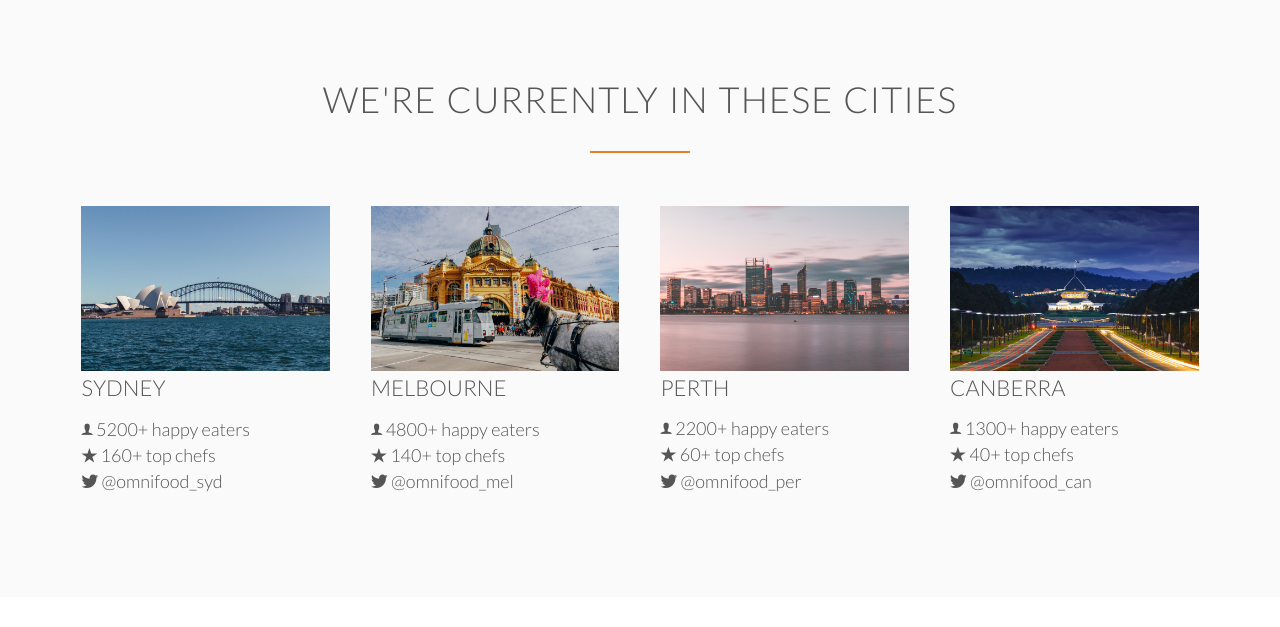
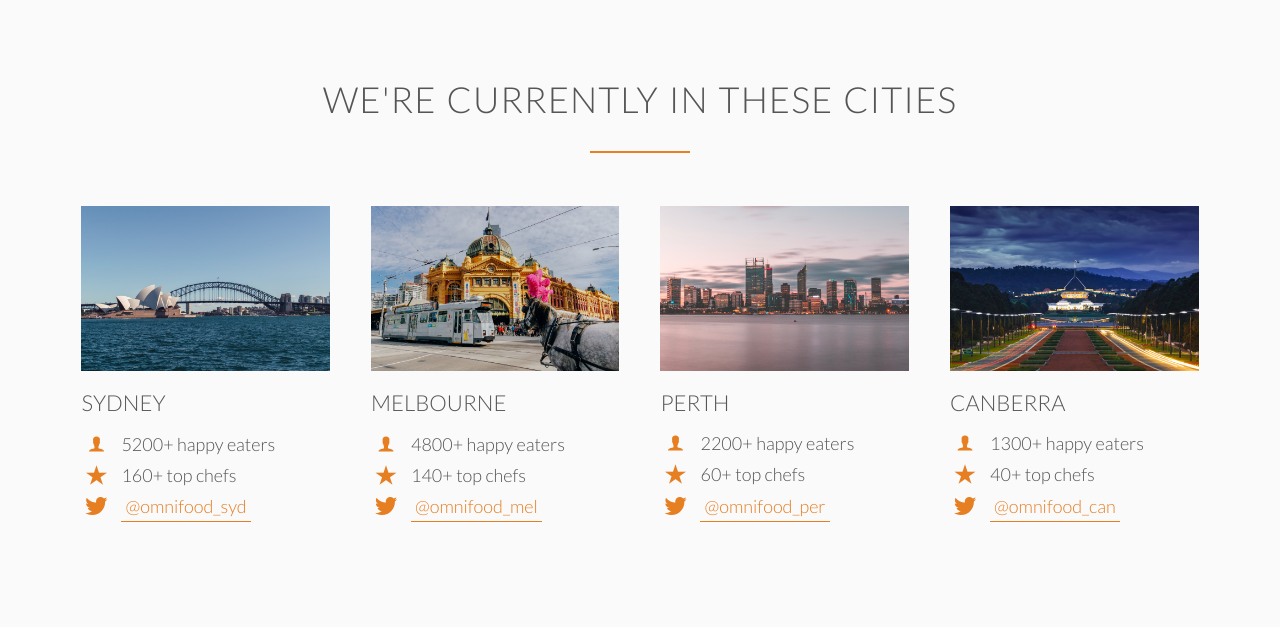
Before and after one commit to barrosdaniel/AcademicProjects-08OmniFood, a PHP site: page / in a window 1280 px wide. Shown: the part 2824-3451 px from the top of the page. Before the commit the page ends 3316 px from the top, so only its background shows below. Run offline with PHP 8.4, Linux system fonts and the light colour scheme; some web fonts are replaced.

Commit message:
feature: cities section complete

```diff
--- a/index.html
+++ b/index.html
@@ -23,7 +23,7 @@
         <ul>
           <li><a href="#">Food delivery</a></li>
           <li><a href="#how-it-works">How it works</a></li>
-          <li><a href="#">Our cities</a></li>
+          <li><a href="#cities">Our cities</a></li>
           <li><a href="#">Sign up</a></li>
         </ul>
       </nav>
@@ -154,7 +154,7 @@
     </div>
   </section>
 
-  <section class="section-cities">
+  <section id="cities" class="section-cities">
     <div class="container">
       <h2>We're currently in these cities</h2>
     </div>
@@ -164,36 +164,36 @@
         <img class="section-cities-img" src="resources/img/sydney.jpg" alt="Image of Sydney">
         <h3>Sydney</h3>
         <div class="city-feature">
-          <p><i class="ion-ios-person"></i> 5200+ happy eaters</p>
-          <p><i class="ion-ios-star"></i> 160+ top chefs</p>
-          <p><i class="ion-social-twitter"></i> @omnifood_syd</p>
+          <p><i class="ion-ios-person icon-small"></i>5200+ happy eaters</p>
+          <p><i class="ion-ios-star icon-small"></i>160+ top chefs</p>
+          <p><i class="ion-social-twitter icon-small"></i><a href="#">@omnifood_syd</a></p>
         </div>
       </div>
       <div class="col span-1-of-4 box">
         <img class="section-cities-img" src="resources/img/melbourne.jpg" alt="Image of Melbourne">
         <h3>Melbourne</h3>
         <div class="city-feature">
-          <p><i class="ion-ios-person"></i> 4800+ happy eaters</p>
-          <p><i class="ion-ios-star"></i> 140+ top chefs</p>
-          <p><i class="ion-social-twitter"></i> @omnifood_mel</p>
+          <p><i class="ion-ios-person icon-small"></i>4800+ happy eaters</p>
+          <p><i class="ion-ios-star icon-small"></i>140+ top chefs</p>
+          <p><i class="ion-social-twitter icon-small"></i><a href="#">@omnifood_mel</a></p>
         </div>
       </div>
       <div class="col span-1-of-4 box">
         <img class="section-cities-img" src="resources/img/perth.jpg" alt="Image of Perth">
         <h3>Perth</h3>
         <div class="city-feature">
-          <p><i class="ion-ios-person"></i> 2200+ happy eaters</p>
-          <p><i class="ion-ios-star"></i> 60+ top chefs</p>
-          <p><i class="ion-social-twitter"></i> @omnifood_per</p>
+          <p><i class="ion-ios-person icon-small"></i>2200+ happy eaters</p>
+          <p><i class="ion-ios-star icon-small"></i>60+ top chefs</p>
+          <p><i class="ion-social-twitter icon-small"></i><a href="#">@omnifood_per</a></p>
         </div>
       </div>
       <div class="col span-1-of-4 box">
         <img class="section-cities-img" src="resources/img/canberra.jpg" alt="Image of Canberra">
         <h3>Canberra</h3>
         <div class="city-feature">
-          <p><i class="ion-ios-person"></i> 1300+ happy eaters</p>
-          <p><i class="ion-ios-star"></i> 40+ top chefs</p>
-          <p><i class="ion-social-twitter"></i> @omnifood_can</p>
+          <p><i class="ion-ios-person icon-small"></i>1300+ happy eaters</p>
+          <p><i class="ion-ios-star icon-small"></i>40+ top chefs</p>
+          <p><i class="ion-social-twitter icon-small"></i><a href="#">@omnifood_can</a></p>
         </div>
       </div>
     </div>
--- a/resources/css/styles.css
+++ b/resources/css/styles.css
@@ -122,7 +122,7 @@ h3 {
   padding: 10px 30px;
   font-weight: 300;
   text-decoration: none;
-  transition: 0.5s;
+  transition: 0.3s;
 }
 
 .button-full:link,
@@ -162,6 +162,7 @@ h3 {
   margin-bottom: 0.5rem;
   text-align: center;
 }
+
 
 
 /* ----------------------------------------*/
@@ -330,4 +331,39 @@ section.section-steps {
 /* ----------------------------------------*/
 img.section-cities-img {
   width: 100%;
+  height: auto;
+  margin-bottom: 0.75rem;
 }
+
+div.city-feature p {
+  margin-bottom: 0.25rem;
+  font-size: 0.9rem;
+}
+
+div.city-feature i {
+  display: inline-block;
+  width: 1.5rem;
+  font-size: 1.2rem;
+  color: var(--highlight-color);
+  text-align: center;
+  margin-right: 0.5rem;
+
+  line-height: 1.2rem;
+  vertical-align: middle;
+  margin-top: -0.25rem;
+}
+
+div.city-feature p a:link,
+div.city-feature p a:visited {
+  color: var(--highlight-color);
+  text-decoration: none;
+  border-bottom: 1px solid var(--highlight-color);
+  padding: 0.2rem;
+  transition: 0.3s;
+}
+
+div.city-feature p a:hover,
+div.city-feature p a:active {
+  color: var(--primary-text-color);
+  border-bottom: 1px solid transparent;
+}
```
Also changed, not shown: resources/img/berlin.jpg (deleted), resources/img/lisbon-3.jpg (deleted), resources/img/london.jpg (deleted), resources/img/san-francisco.jpg (deleted).
